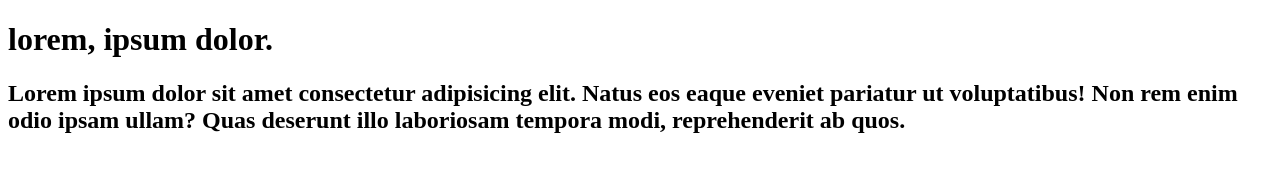
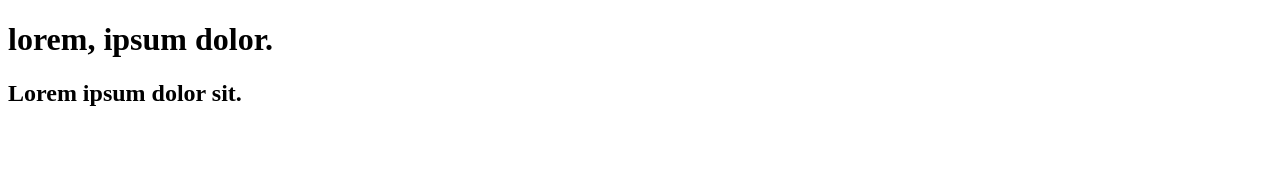
Before and after one commit to juanguillermo1968/eliminarporfavor, a plain HTML site: page prueba-3/prueba.html in a window 1280 px wide. Drawn offline with Linux system fonts and the light colour scheme.

Commit message:
modifique el index

```diff
--- a/prueba-3/prueba.html
+++ b/prueba-3/prueba.html
@@ -10,7 +10,7 @@
 
 <body>
     <h1>lorem, ipsum dolor.</h1>
-    <h2>Lorem ipsum dolor sit amet consectetur adipisicing elit. Natus eos eaque eveniet pariatur ut voluptatibus! Non rem enim odio ipsam ullam? Quas deserunt illo laboriosam tempora modi, reprehenderit ab quos.</h2>
+    <h2>Lorem ipsum dolor sit.</h2>
 
 </body>
 
```
